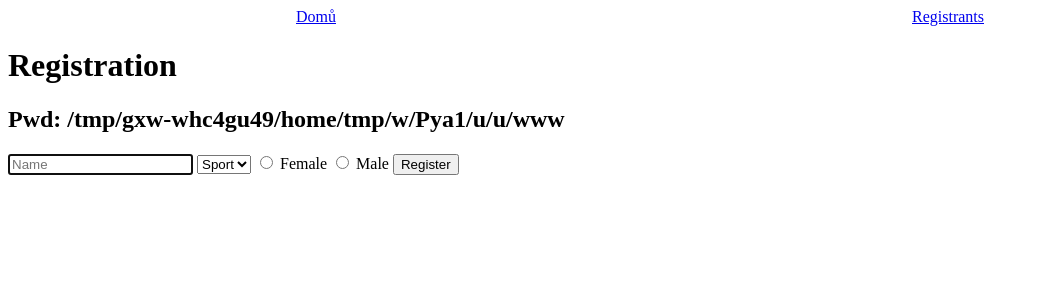
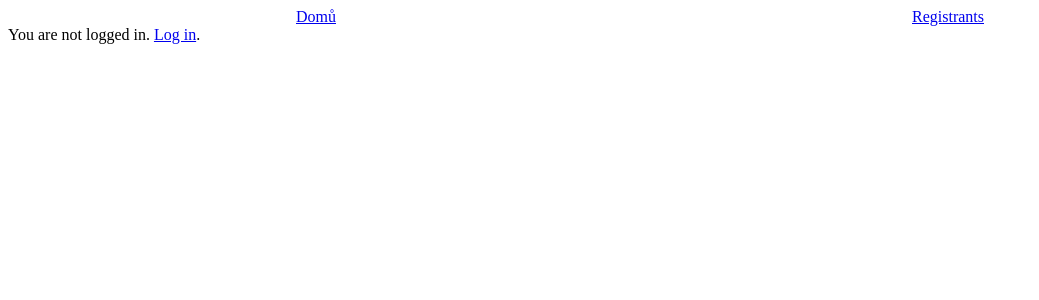
Before and after one commit to funkacer/store_flask_app, a Flask app: page / in a window 1280 px wide. Shown: the top 300 px of the page, without its empty margins (0-1039 px from the left). Run offline with Flask 3, Linux system fonts and the light colour scheme.

Commit message:
Update index.html

```diff
--- a/templates/index.html
+++ b/templates/index.html
@@ -2,21 +2,10 @@
 
 {% block body %}
 
-<h1>Registration</h1>
-
-<h2>Pwd: {{ pwd }}</h2>
-
-<form action="/register" method="post">
-    <input autocomplete="off" autofocus name="name" placeholder="Name" type="text">
-    <select name="sport">
-        <option disabled selected value="">Sport</option>
-        {% for sport in sports %}
-            <option value="{{ sport }}">{{ sport }}</option>
-        {% endfor %}
-    </select>
-    <input name="sex" type="radio" value="Female"> Female
-    <input name="sex" type="radio" value="Male"> Male
-    <button type="submit">Register</button>
-</form>
+    {% if name %}
+        You are logged in as {{name}}. <a href="/logout"> Log out</a>.
+    {% else %}
+        You are not logged in. <a href="/login"> Log in</a>.
+    {% endif %}
 
 {% endblock %}
```
